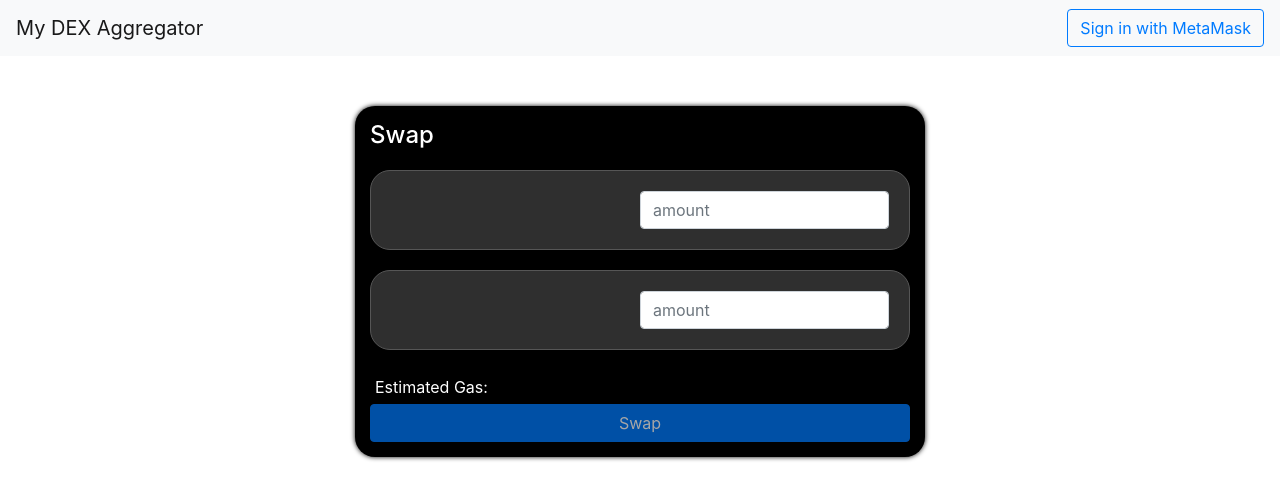
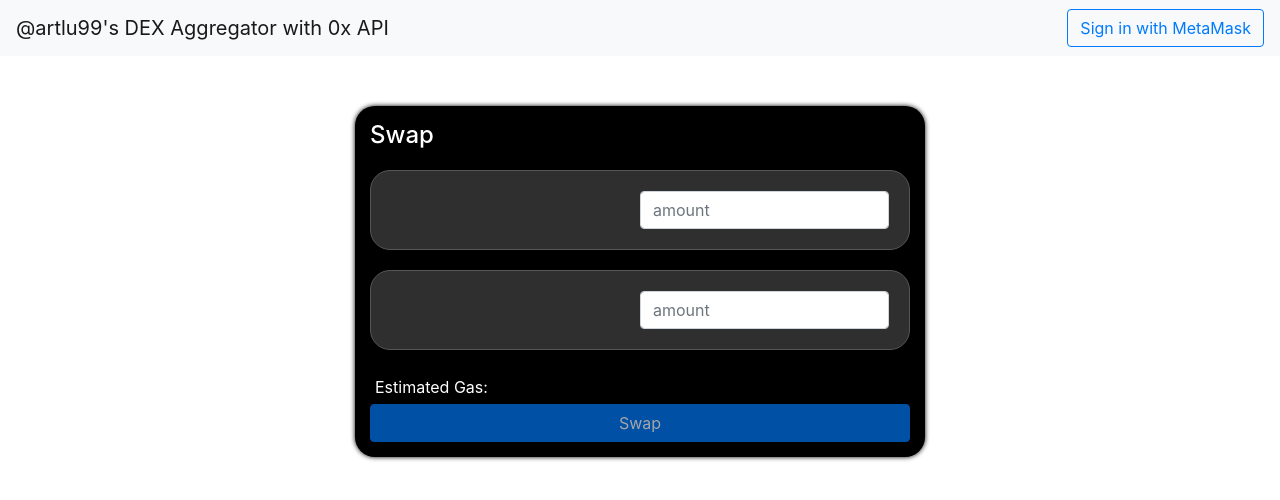
Before and after one commit to 15-Lippo/exc, a website with bundled scripts: page index.html in a window 1280 px wide. Built offline with nearby package versions, Linux system fonts and the light colour scheme; no server answers.

Commit message:
personalize

```diff
--- a/index.html
+++ b/index.html
@@ -5,7 +5,7 @@
   <meta charset="utf-8">
   <meta name="viewport" content="width=device-width, initial-scale=1, shrink-to-fit=no">
 
-  <title>Swap Demo Tutorial</title>
+  <title>@artlu99's DEX Aggregator with 0x API</title>
   <script src="https://cdn.jsdelivr.net/npm/web3@latest/dist/web3.min.js"></script>
   <script src="https://code.jquery.com/jquery-3.6.0.min.js"
     integrity="sha256-/xUj+3OJU5yExlq6GSYGSHk7tPXikynS7ogEvDej/m4=" crossorigin="anonymous"></script>
@@ -19,7 +19,7 @@
 
 <body>
   <nav class="navbar navbar-expand-lg navbar-light bg-light">
-    <a class="navbar-brand" href="#">My DEX Aggregator</a>
+    <a class="navbar-brand" href="#">@artlu99's DEX Aggregator with 0x API</a>
     <ul class="navbar-nav ml-auto">
       <li class="nav-item">
         <button id="login_button" class="btn btn-outline-primary my-2 my-sm-0" type="submit">Sign in with
```
